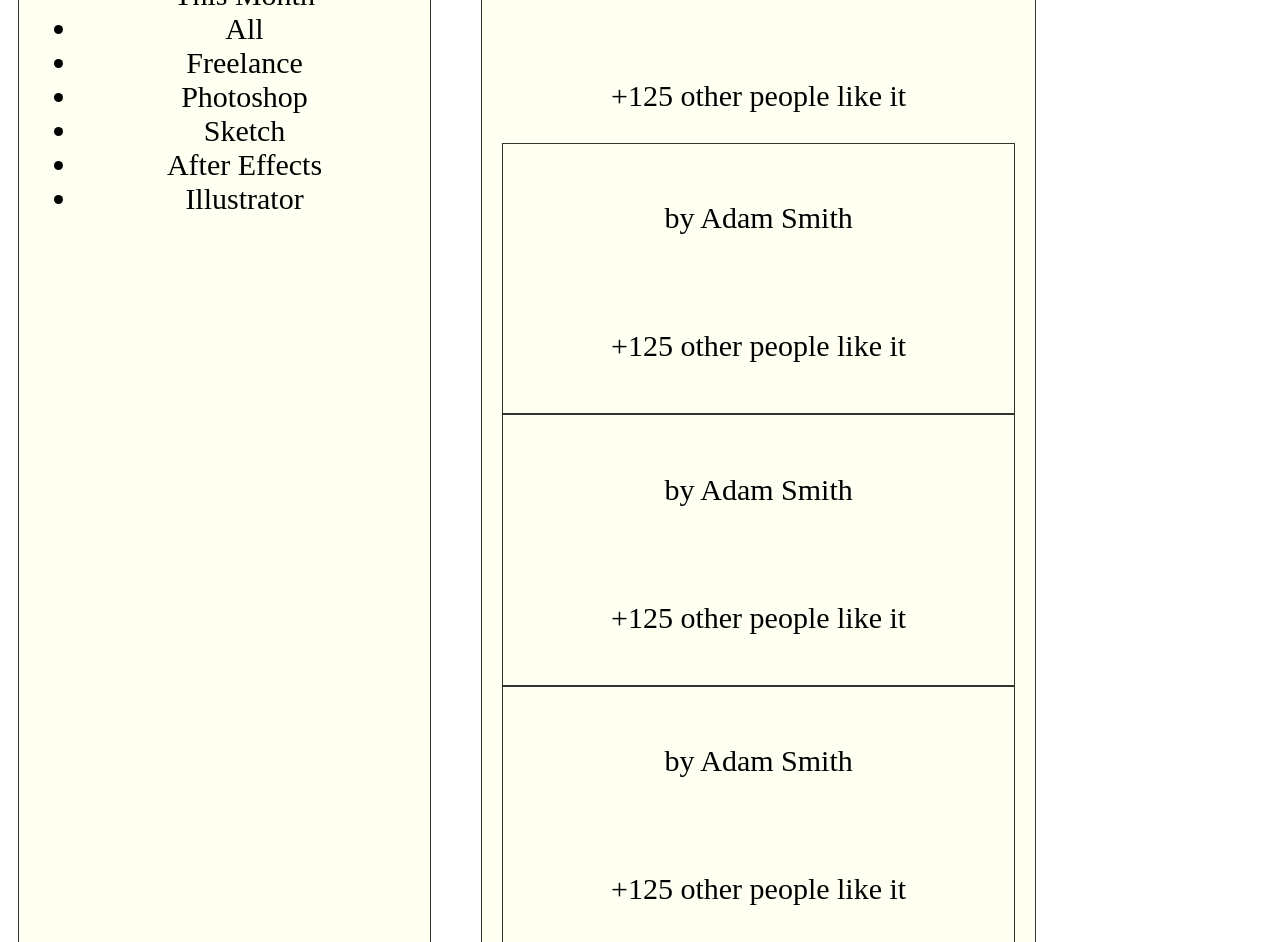
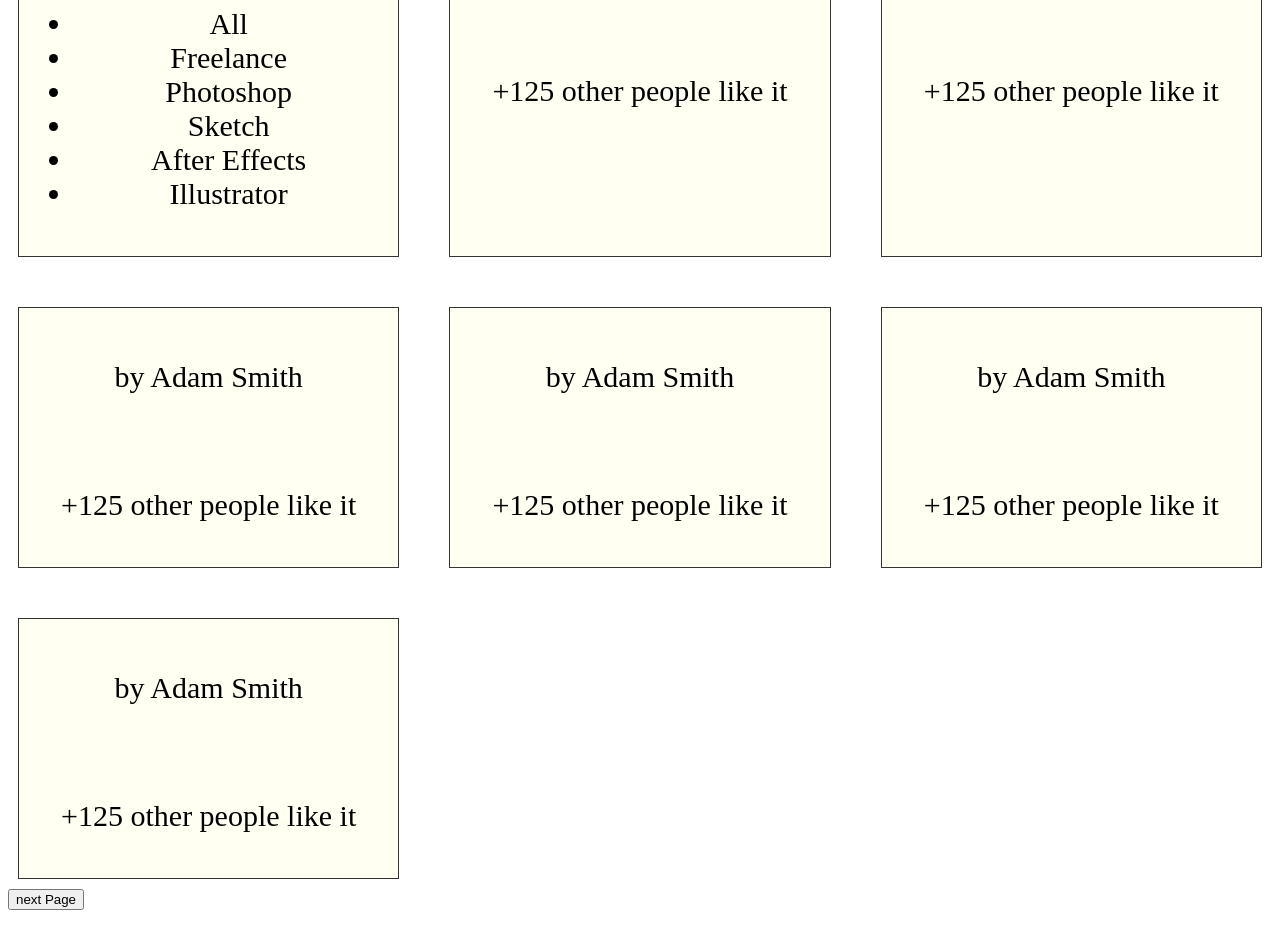
Before and after one commit to roberto68/colab-project, a website: page index.html in a window 1280 px wide. Shown: the part 646-1588 px from the top of the page. After the commit the page ends 1564 px from the top, so only its background shows below. Drawn offline with Linux system fonts and the light colour scheme.

Commit message:
before merge

```diff
--- a/index.html
+++ b/index.html
@@ -18,7 +18,7 @@
 .grid-item {
   background-color: rgba(255, 255, 242);
   border: 1px solid rgba(0, 0, 0, 0.8);
-  padding: 20px;
+  padding: 15px;
   font-size: 30px;
   text-align: center;
 }
@@ -43,6 +43,7 @@
     <h5>from the deepest sphere of knowledge</h5>
   </header>
 
+  <!-- <div class = 'products'> -->
   <div class = 'grid-container'>
 
     <div class ="grid-item">
@@ -58,9 +59,7 @@
       </ul>
     </div>
 
-    <div class = 'products'>
-
-      <div class ="grid-item"><div>
+      <div class ="grid-item">
        <h2> </h2>
          <p>by Adam Smith</p>
          <span><img src="" alt="">  </span>
@@ -138,7 +137,7 @@
          </span>
       </div>
 
-  </content>
+  </div>
 
   <footer>
     <button>next Page</button>
```
